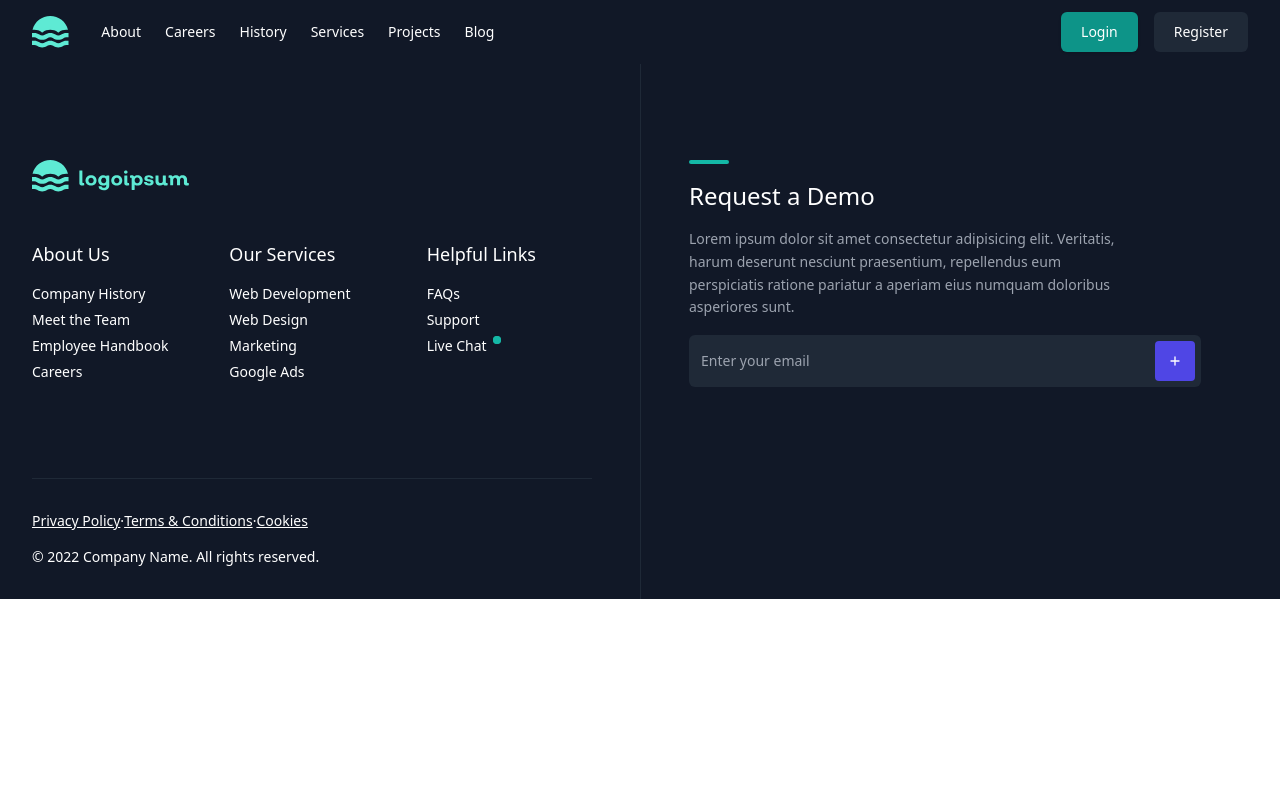
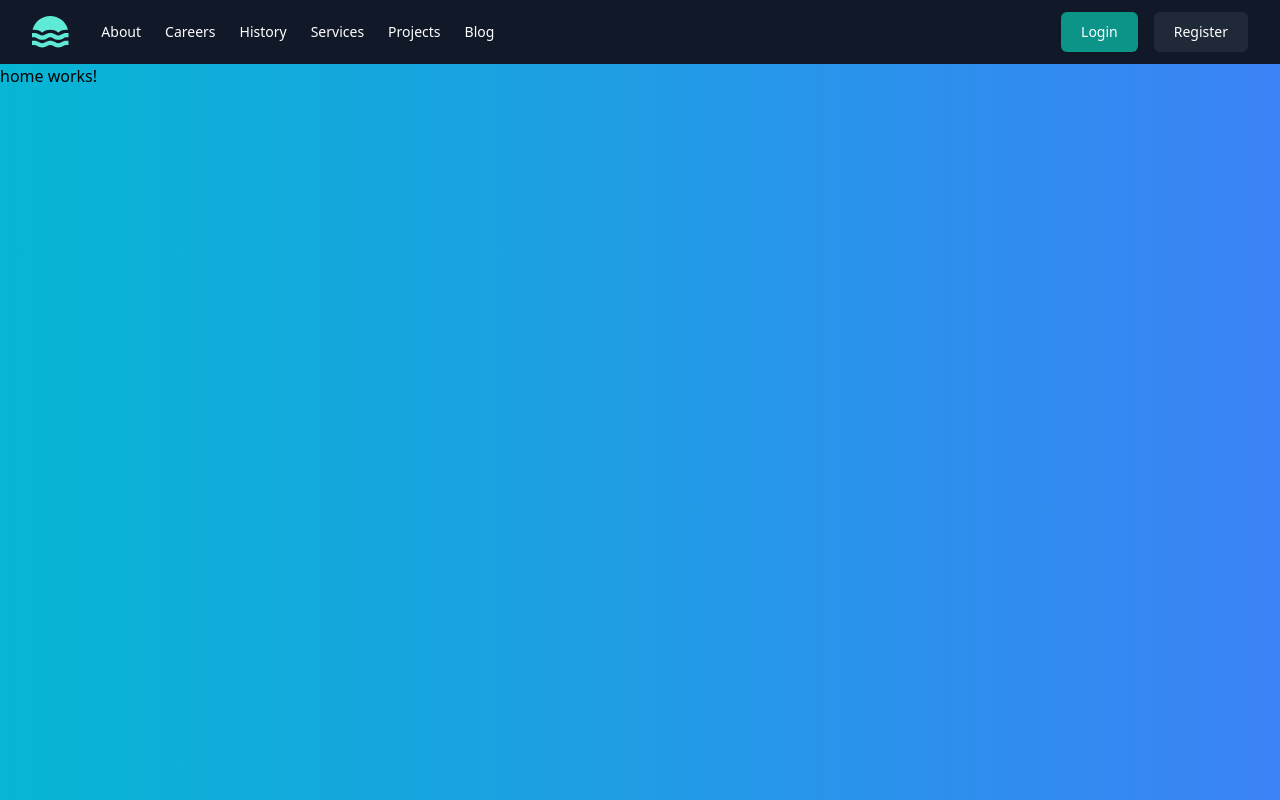
Before and after one commit to viettu2k/loans-ui, an Angular app: page / in a window 1280 px wide. Shown: the top 800 px of the page. Built offline with nearby package versions, Linux system fonts and the light colour scheme; no server answers.

Commit message:
styling app component

```diff
--- a/src/app/app.component.html
+++ b/src/app/app.component.html
@@ -1,3 +1,5 @@
 <app-header></app-header>
-<router-outlet></router-outlet>
+<div class="w-screen h-screen bg-gradient-to-r from-cyan-500 to-blue-500">
+  <router-outlet></router-outlet>
+</div>
 <app-footer></app-footer>
--- a/src/app/app.module.ts
+++ b/src/app/app.module.ts
@@ -13,7 +13,7 @@ import { HomeComponent } from './home/home.component';
 import { DashboardComponent } from './dashboard/dashboard.component';
 
 const routes: Routes = [
-  // { path: '', component: HomeComponent },
+  { path: '', component: HomeComponent },
   // { path: 'search/:searchItem', component: HomeComponent },
   // { path: 'tag/:tag', component: HomeComponent },
   // { path: 'food/:id', component: FoodPageComponent },
--- a/src/app/dashboard/dashboard.component.html
+++ b/src/app/dashboard/dashboard.component.html
@@ -1 +1,2 @@
-<p>dashboard works!</p>
+<app-sidebar></app-sidebar>
+<app-content></app-content>
```
